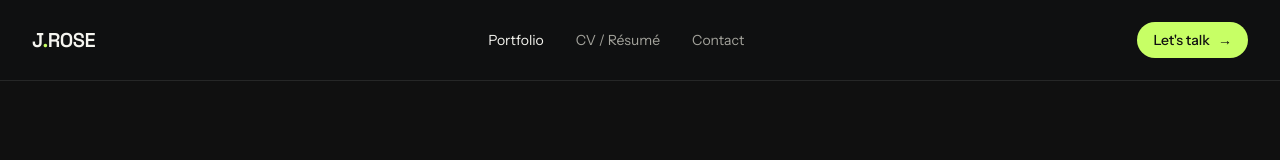
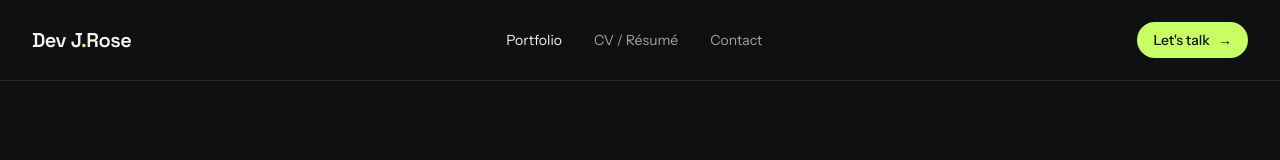
Before and after one commit to jw-rose/jrose-portfolio-page, a Next.js app in the folder my-portfolio/: page / in a window 1280 px wide. Shown: the top 160 px of the page. Built offline with nearby package versions, Linux system fonts and the light colour scheme.

Commit message:
feat(header): rename wordmark to Dev J.Rose

```diff
--- a/my-portfolio/components/Navbar.tsx
+++ b/my-portfolio/components/Navbar.tsx
@@ -66,9 +66,9 @@ export default function Navbar() {
       >
         <Link
           href="/"
-          className="font-display font-semibold text-lg sm:text-xl tracking-tight text-paper"
+          className="font-display font-semibold text-lg sm:text-xl tracking-tight text-paper whitespace-nowrap"
         >
-          J<span className="text-lime">.</span>ROSE
+          Dev J<span className="text-lime">.</span>Rose
         </Link>
 
         {/* Desktop nav */}
```
